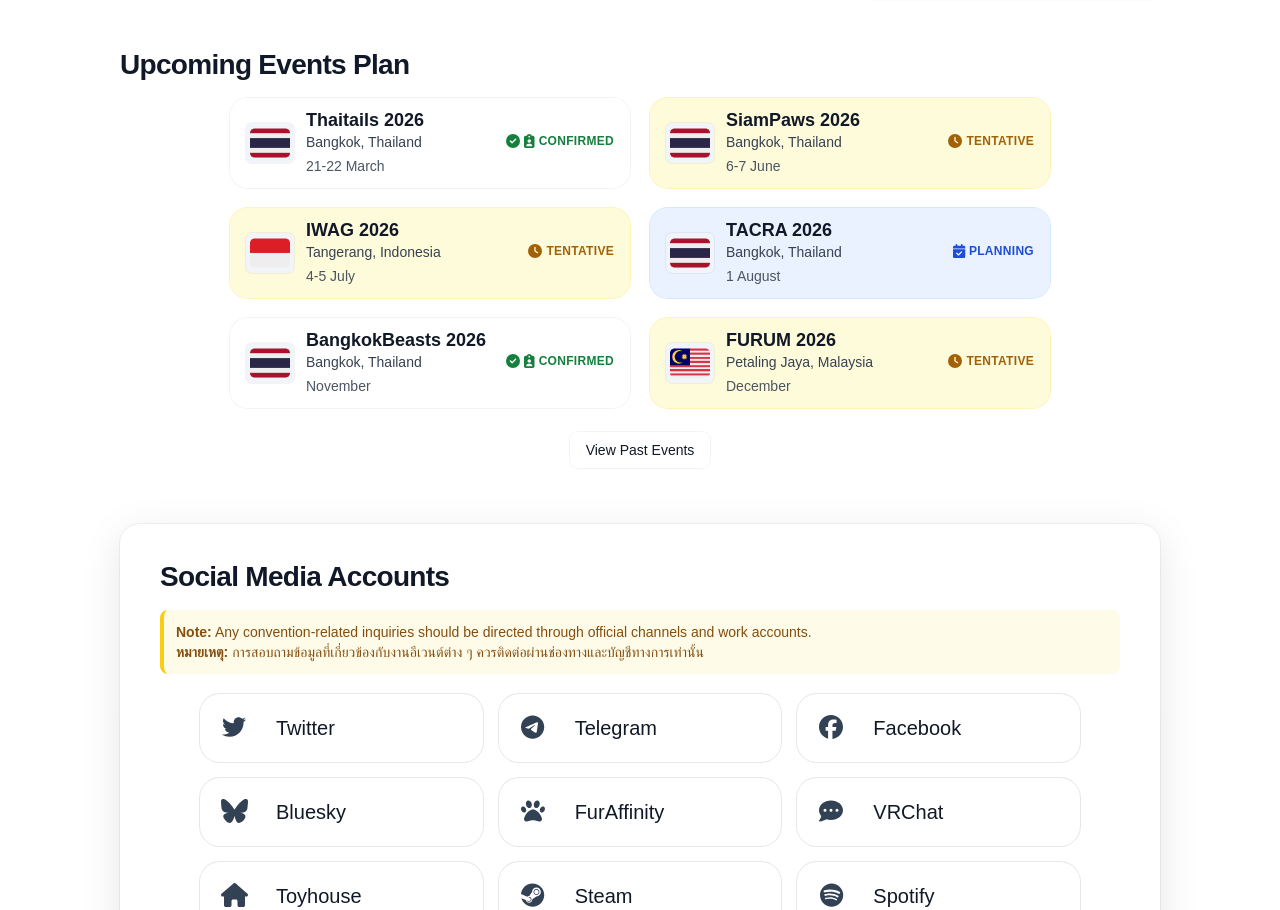
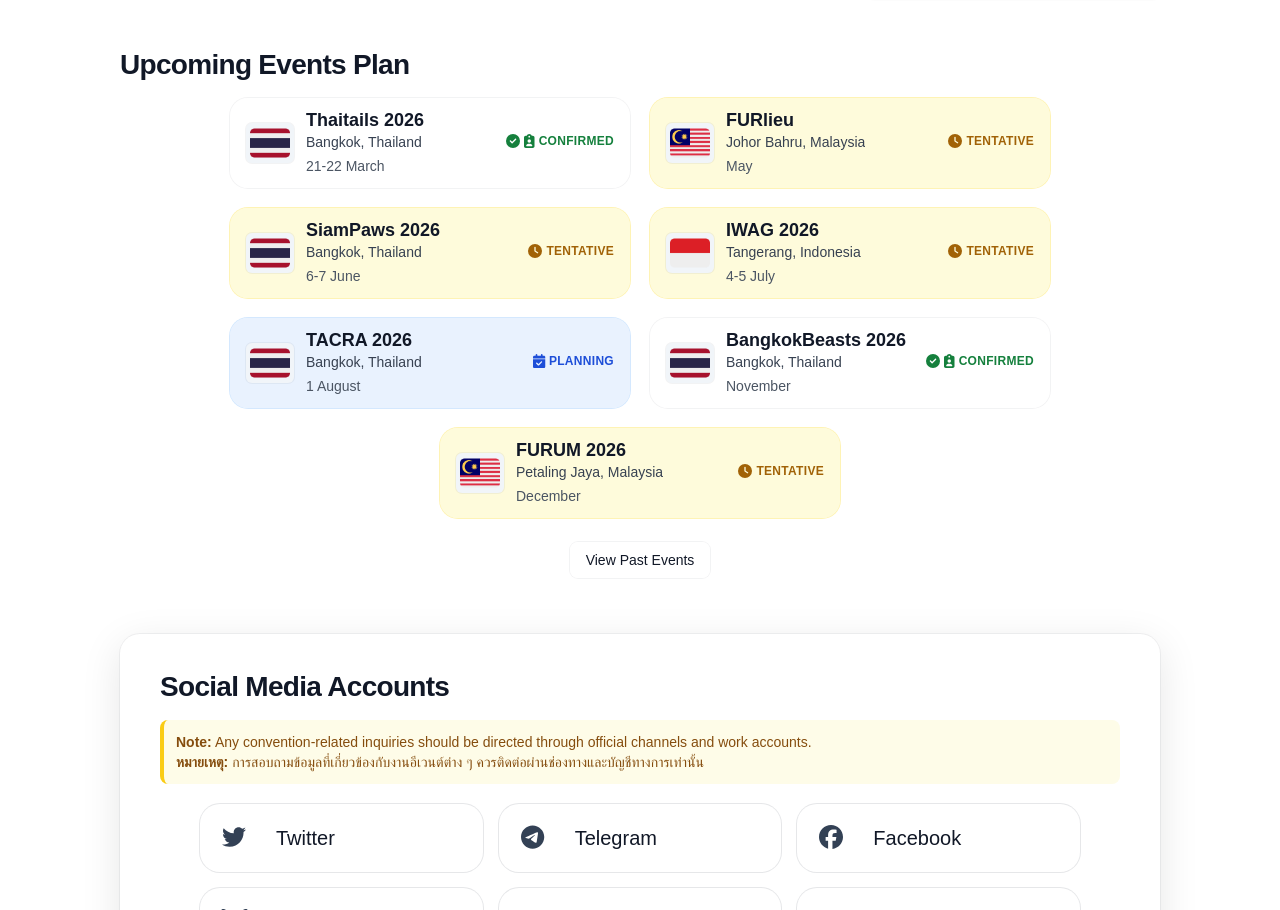
Before and after one commit to PemapolS/flowdy-site, a Next.js app: page / in a window 1280 px wide. Shown: the part 1066-1976 px from the top of the page. Built offline with nearby package versions, Linux system fonts and the light colour scheme; a web font is replaced by a local one.

Commit message:
event add lieu

```diff
--- a/src/constants/index.js
+++ b/src/constants/index.js
@@ -107,7 +107,7 @@
     },
         {
         imgURL: flagMY,
-        label: "Furlieu",
+        label: "FURlieu",
         location: "Johor Bahru, Malaysia",
         date: "11 May",
         year: "2025"
@@ -168,6 +168,14 @@
         date: "21-22 March",
         year: "2026",
         status: "Staff"
+    },
+    {
+        imgURL: flagMY,
+        label: "FURlieu",
+        location: "Johor Bahru, Malaysia",
+        date: "May",
+        year: "2026",
+        status: "Tentative"
     },
     {
         imgURL: flagTH,
```
